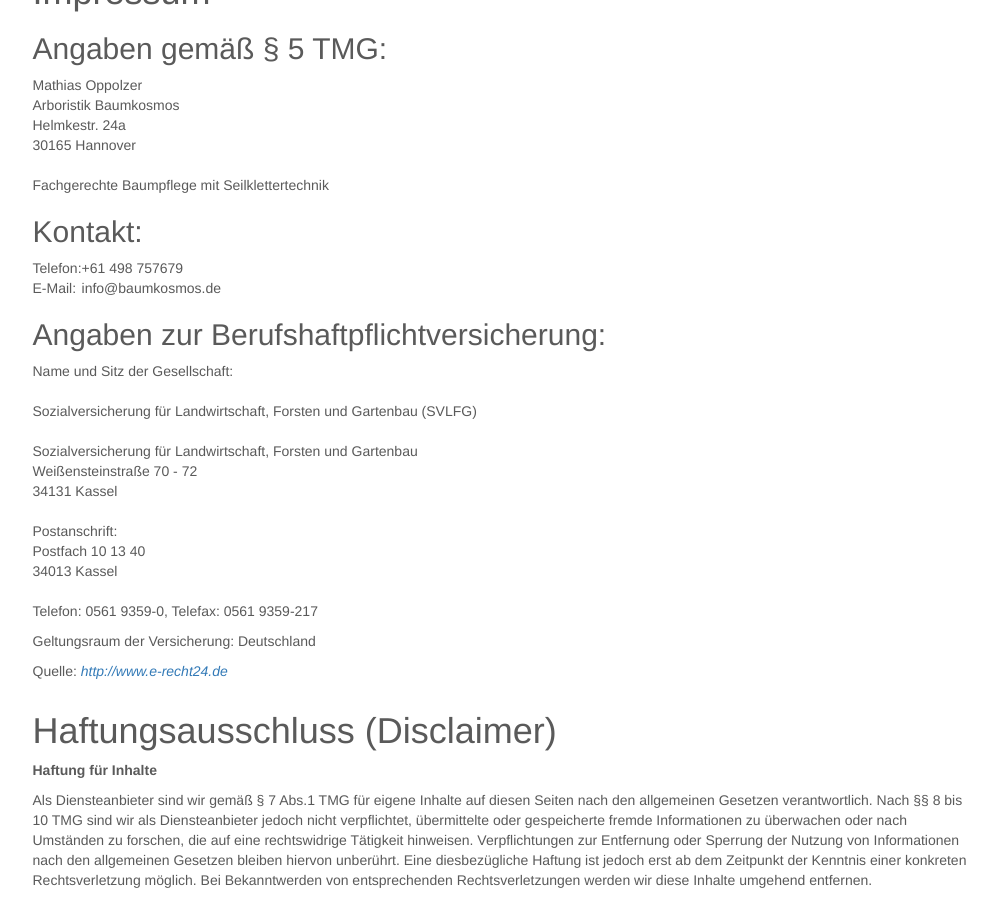
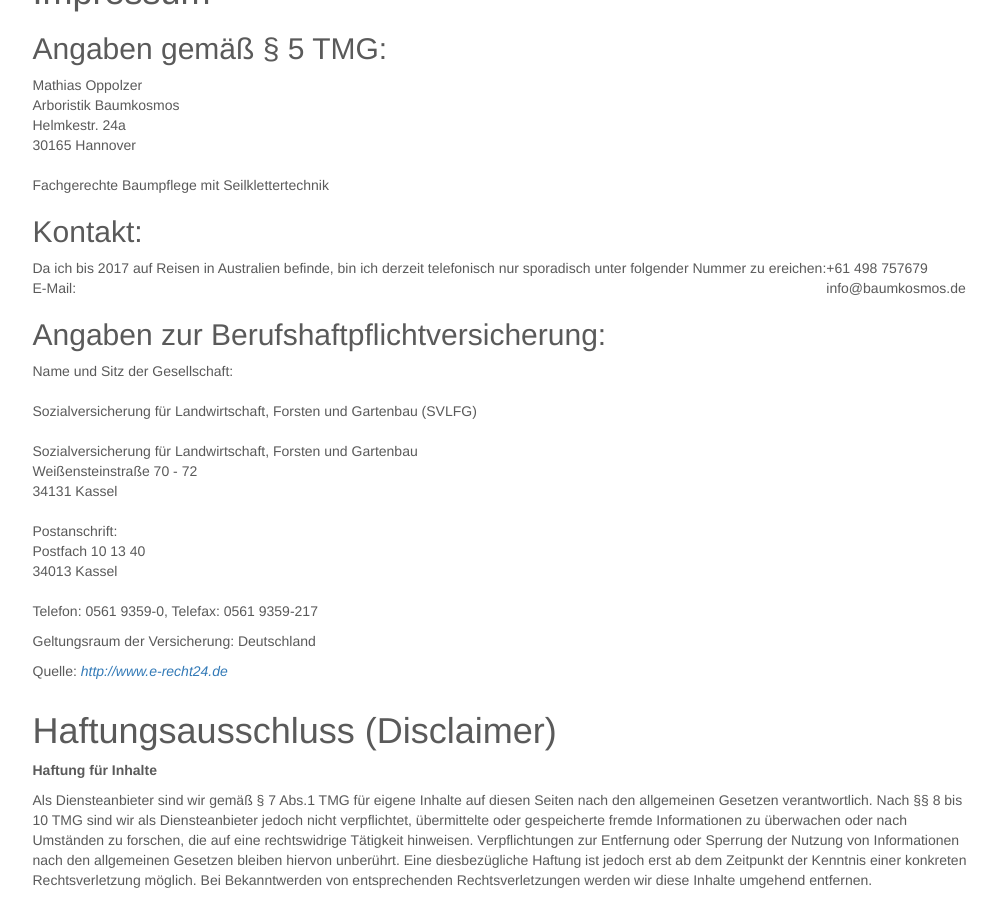
Before and after one commit to Baumkosmos/baumkosmos.github.io, a Jekyll site: the page built from impressum.html, in a window 1280 px wide and 900 px high, scrolled down 384 px. Shown: the whole window, without its empty margins (135-1132 px from the left). Built offline with Jekyll 4.4.1, drawn with Linux system fonts in a browser that asks for light colours.

Commit message:
Update impressum.html

```diff
--- a/impressum.html
+++ b/impressum.html
@@ -18,7 +18,7 @@ Fachgerechte Baumpflege mit Seilklettertechnik
 </p>
 <h2>Kontakt:</h2>
 <table><tr>
-<td>Telefon:</td>
+<td>Da ich bis 2017 auf Reisen in Australien befinde, bin ich derzeit telefonisch nur sporadisch unter folgender Nummer zu ereichen:</td>
 <td>+61 498 757679</td></tr>
 <tr><td>E-Mail:</td>
 <td>info@baumkosmos.de</td>
```
